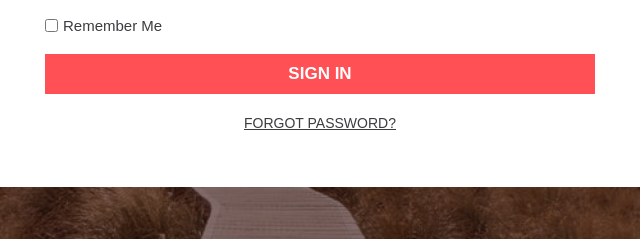
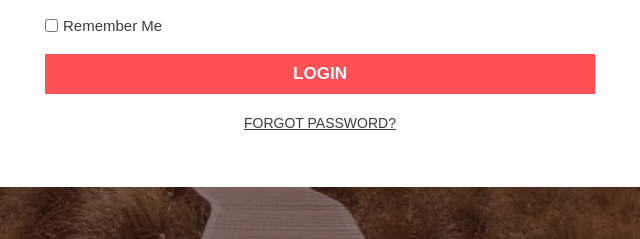
Before and after one commit to michaelogbu/IT-linker-clone, a plain HTML site: page login.html in a window 1280 px wide. Shown: the part 438-677 px from the top of the page, 320-960 px from the left. Drawn offline with Linux system fonts and the light colour scheme.

Commit message:
login button changed from signup to login

```diff
--- a/login.html
+++ b/login.html
@@ -23,7 +23,7 @@
                     <p>Remember Me</p>
                 </div>
                 <button class="loginBtn">
-                    SIGN IN
+                    LOGIN
                 </button>
             </form>
             <div class="forgotPass">
```
